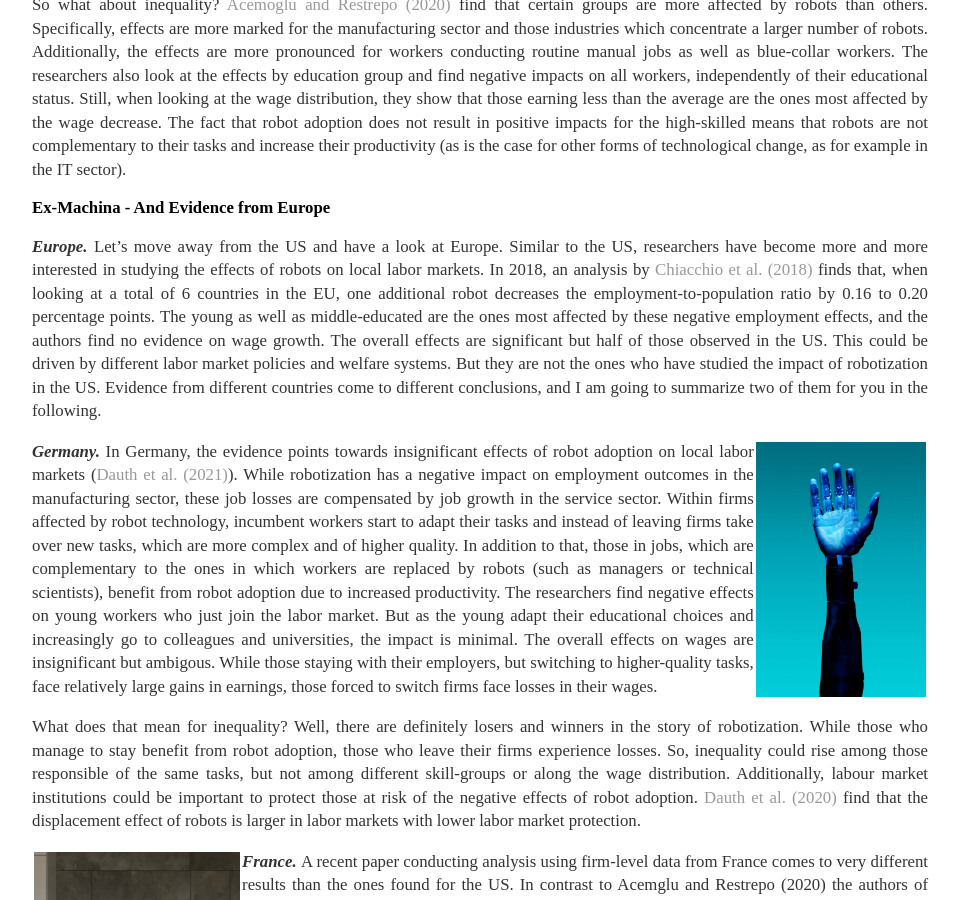
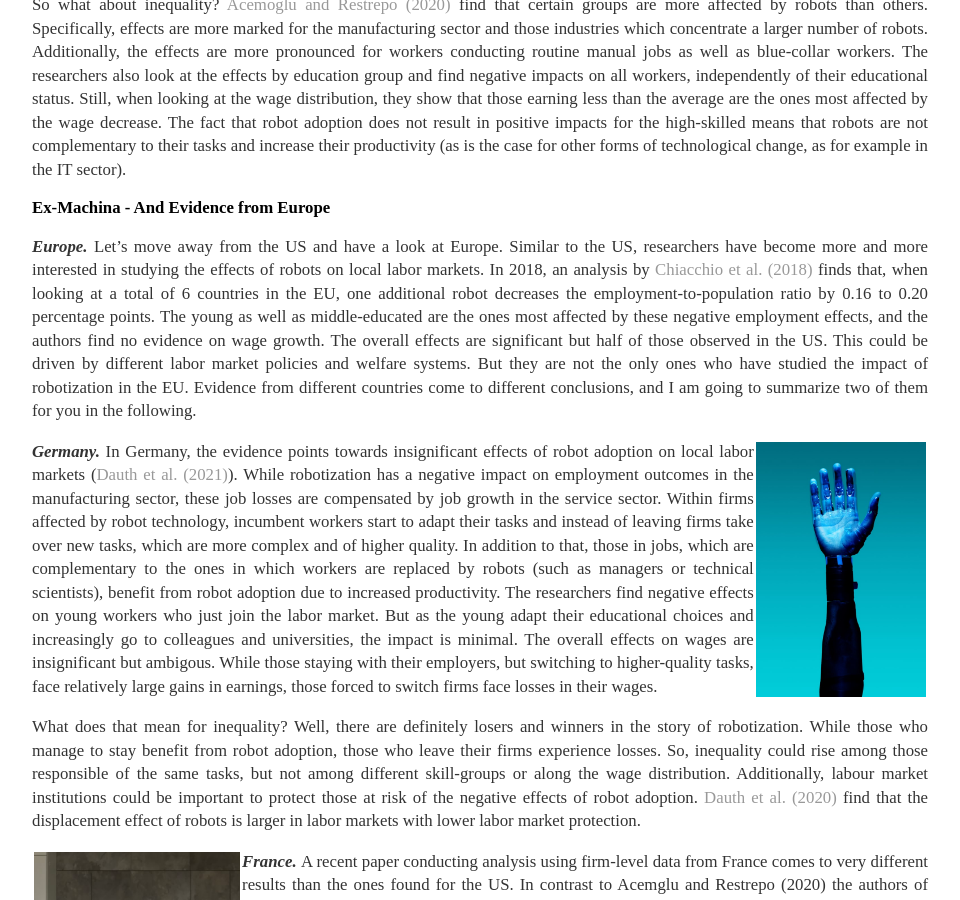
Before and after one commit to BrittaRude/BrittaRude.github.io, a Jekyll site: the page built from inputs_cakestory/_posts/2021-05-30-britta-rude-are-robots-grabbing-our-jobs.md, in a window 1280 px wide and 900 px high, scrolled down 1263 px. Shown: the whole window, without its empty margins (160-1120 px from the left). Built offline with Jekyll 4.4.1, drawn with Linux system fonts in a browser that asks for light colours.

Commit message:
Update 2021-05-30-britta-rude-are-robots-grabbing-our-jobs.md

```diff
--- a/inputs_cakestory/_posts/2021-05-30-britta-rude-are-robots-grabbing-our-jobs.md
+++ b/inputs_cakestory/_posts/2021-05-30-britta-rude-are-robots-grabbing-our-jobs.md
@@ -27,7 +27,7 @@
 
 ## Ex-Machina - And Evidence from Europe
 
-<b><i>Europe. </i></b> Let's move away from the US and have a look at Europe. Similar to the US, researchers have become more and more interested in studying the effects of robots on local labor markets. In 2018, an analysis by [Chiacchio et al. (2018)](https://www.bruegel.org/2018/04/the-impact-of-industrial-robots-on-eu-employment-and-wages-a-local-labour-market-approach/) finds that, when looking at a total of 6 countries in the EU, one additional robot decreases the employment-to-population ratio by 0.16 to 0.20 percentage points. The young as well as middle-educated are the ones most affected by these negative employment effects, and the authors find no evidence on wage growth. The overall effects are significant but half of those observed in the US. This could be driven by different labor market policies and welfare systems. But they are not the ones who have studied the impact of robotization in the US. Evidence from different countries come to different conclusions, and I am going to summarize two of them for you in the following.
+<b><i>Europe. </i></b> Let's move away from the US and have a look at Europe. Similar to the US, researchers have become more and more interested in studying the effects of robots on local labor markets. In 2018, an analysis by [Chiacchio et al. (2018)](https://www.bruegel.org/2018/04/the-impact-of-industrial-robots-on-eu-employment-and-wages-a-local-labour-market-approach/) finds that, when looking at a total of 6 countries in the EU, one additional robot decreases the employment-to-population ratio by 0.16 to 0.20 percentage points. The young as well as middle-educated are the ones most affected by these negative employment effects, and the authors find no evidence on wage growth. The overall effects are significant but half of those observed in the US. This could be driven by different labor market policies and welfare systems. But they are not the only ones who have studied the impact of robotization in the EU. Evidence from different countries come to different conclusions, and I am going to summarize two of them for you in the following.
 
 <img src="/images/robots_germany.jpg" alt="robots_germany" style="float:right;margin: 2px 2px 2px 2px;max-width:19%;"/>
 
```
